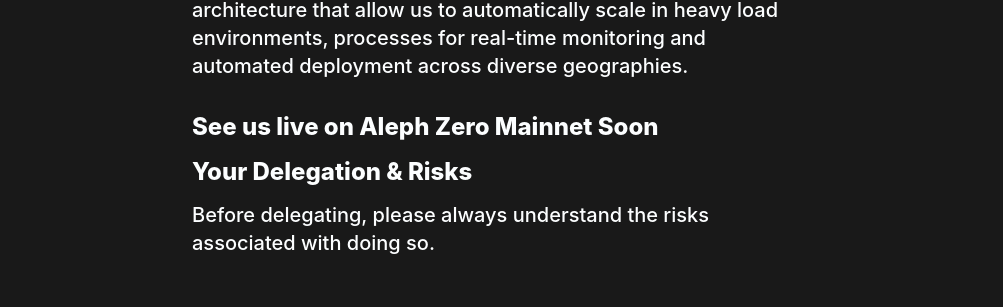
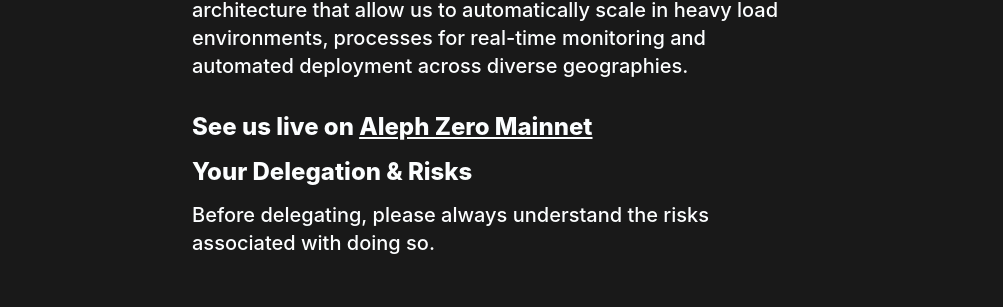
Before and after one commit to FirstBlock-CosmosVal/firstblock.io, a Jekyll site: the page built from Aleph_Zero.md, in a window 1280 px wide. Shown: the part 309-616 px from the top of the page, without its empty margins (138-1141 px from the left). Built offline with Jekyll 4.4.1, drawn with Linux system fonts in a browser that asks for light colours.

Commit message:
Update Aleph_Zero.md

```diff
--- a/Aleph_Zero.md
+++ b/Aleph_Zero.md
@@ -8,7 +8,7 @@
 ## Our Validator
 Leveraging our own experience and that of our partners and advisors, we are able to provide the next level of enterprise cloud infrastructure experience to the table in order to develop architecture that allow us to automatically scale in heavy load environments, processes for real-time monitoring and automated deployment across diverse geographies.
 
-## See us live on Aleph Zero Mainnet Soon
+## See us live on [Aleph Zero Mainnet](https://azero.dev/?rpc=wss%3A%2F%2Fws.azero.dev#/staking/query/5CJYS1TcUoDtNoc1zRzJZRpRQMn3pGcpscMUs1xfNAWcqDD1)
 
 ## Your Delegation & Risks
 Before delegating, please always understand the risks associated with doing so.
```
